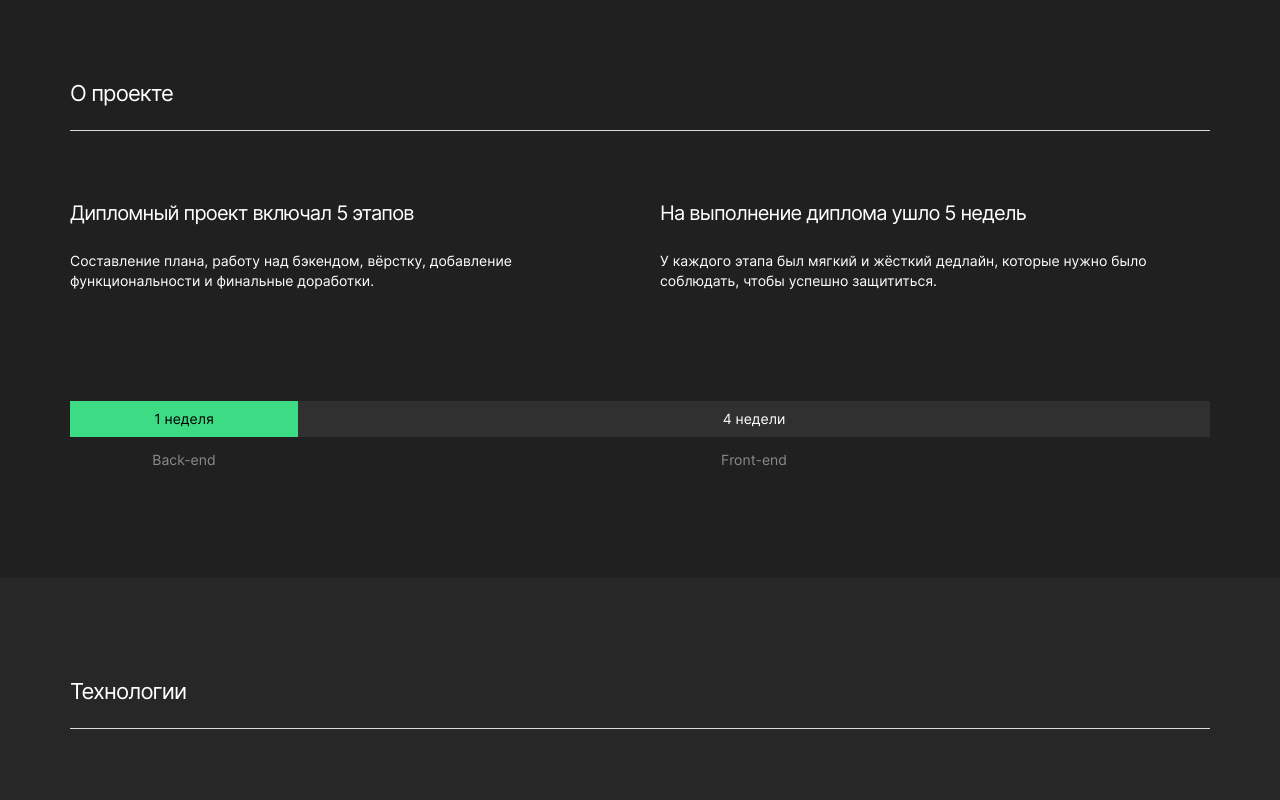
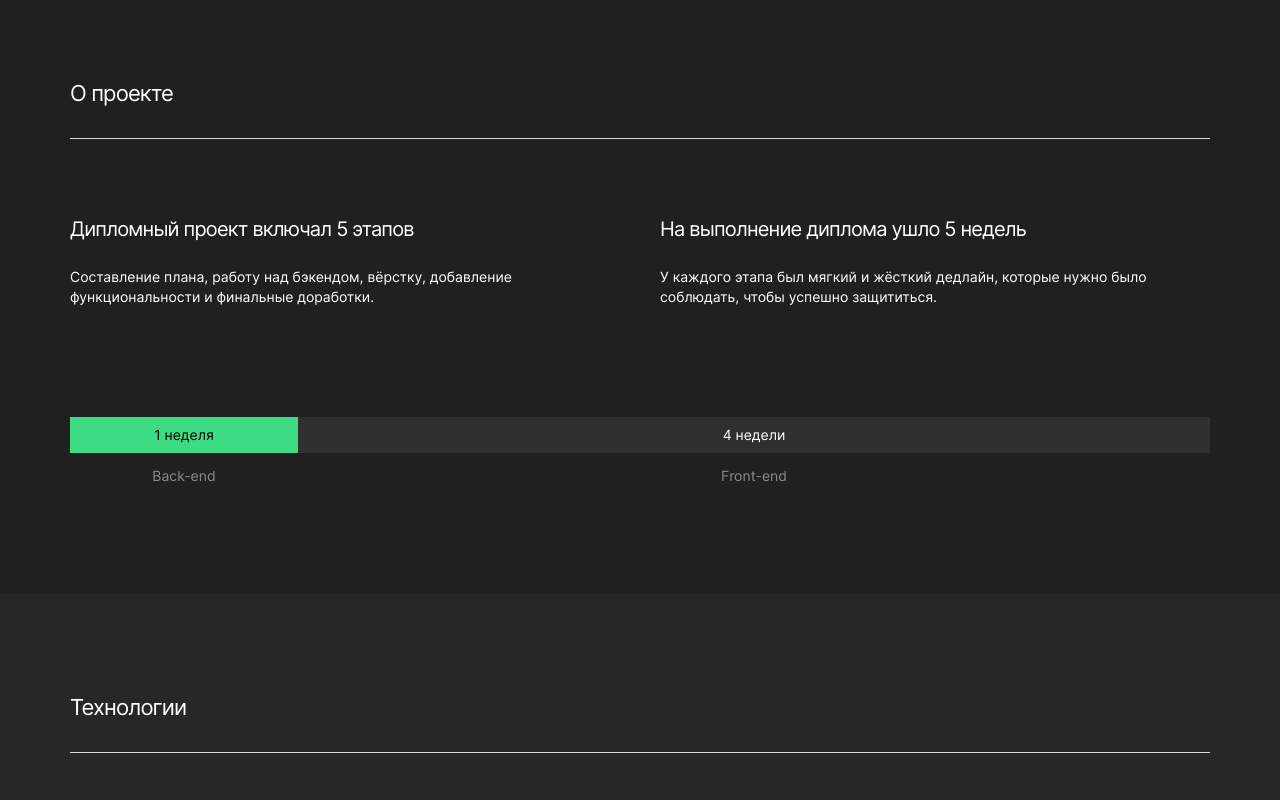
Before and after one commit to sdntmn/movies-explorer-frontend, a React (Create React App) app: page / in a window 1280 px wide. Shown: the part 920-1720 px from the top of the page. Built offline with nearby package versions, Linux system fonts and the light colour scheme.

Commit message:
fix
Правка стилей

```diff
--- a/src/components/App/App.css
+++ b/src/components/App/App.css
@@ -15,10 +15,8 @@
 .root__line {
   border: none;
   height: 1px;
-  margin: 0;
   padding: 0;
   background: rgba(218, 218, 218, 1);
-  color: rgba(218, 218, 218, 1);
 }
 
 .root__color-white {
```
